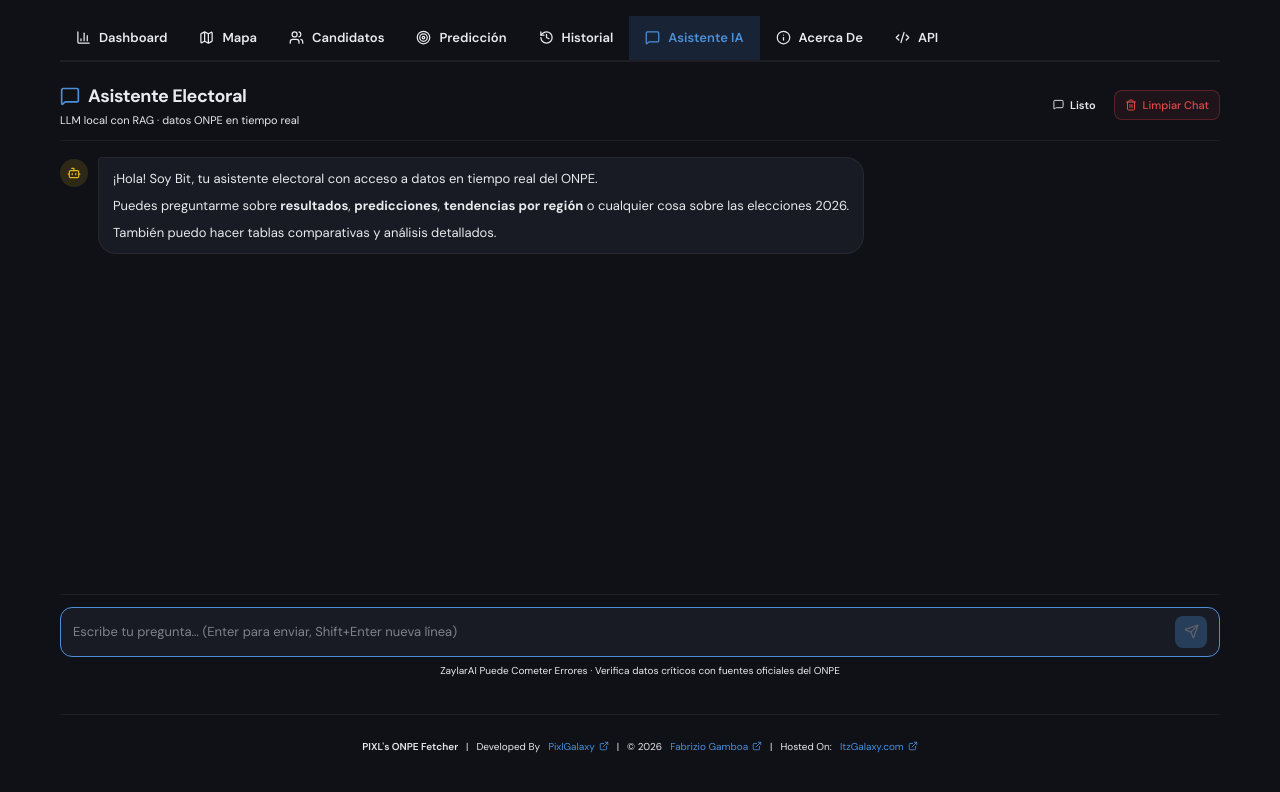
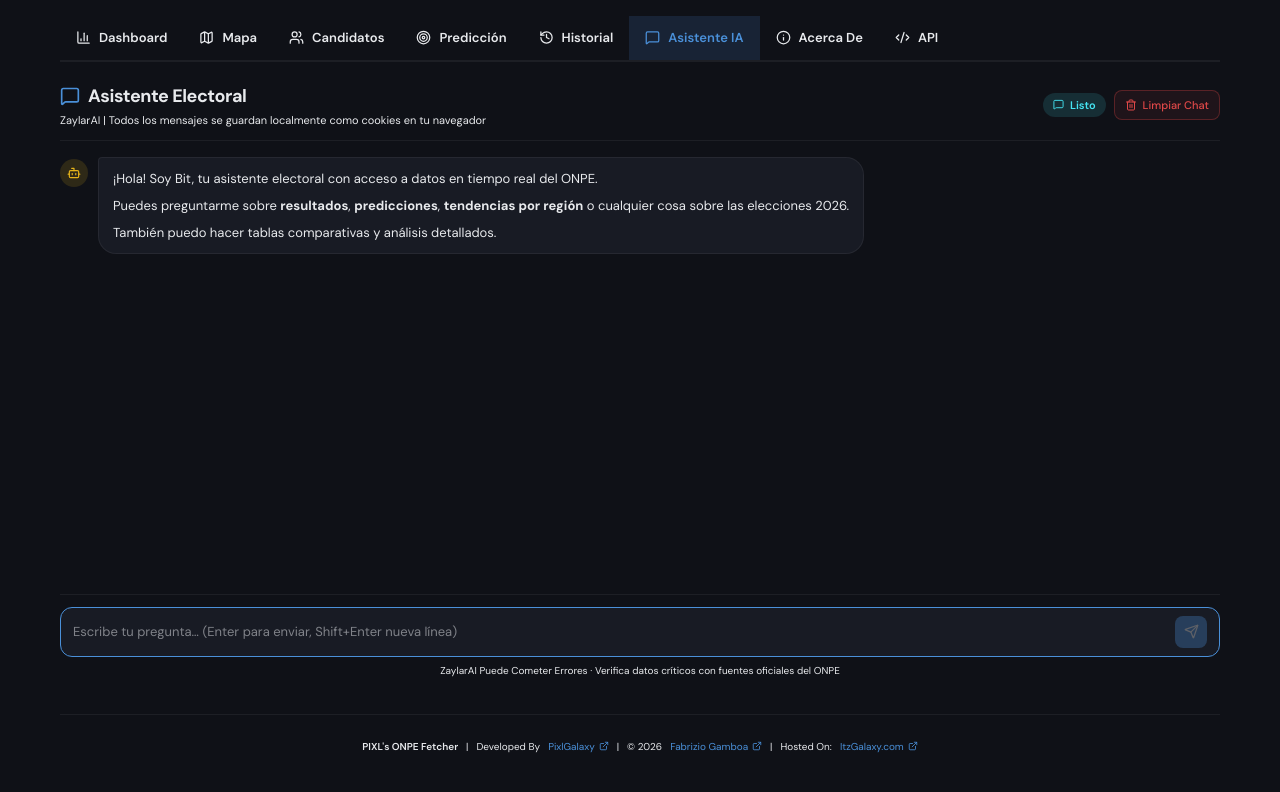
Before and after one commit to PixlGalaxy/Pixls_ONPE_Fetcher, a React (Vite) app in the folder Frontend/: page /chat in a window 1280 px wide. Shown: the top 792 px of the page. Built offline with nearby package versions, Linux system fonts and the light colour scheme; no server answers.

Commit message:
chore(frontend): update chatpage

```diff
--- a/Frontend/src/pages/ChatPage.tsx
+++ b/Frontend/src/pages/ChatPage.tsx
@@ -26,7 +26,6 @@ function loadSavedMessages(): Message[] | null {
     const raw = localStorage.getItem(STORAGE_KEY);
     if (!raw) return null;
     const parsed = JSON.parse(raw) as Message[];
-    // Filtra burbujas de asistente vacías que puedan haber quedado de un stream interrumpido
     const filtered = parsed.filter(m => !(m.role === 'assistant' && !m.content.trim()));
     return filtered.length > 0 ? filtered : null;
   } catch {
@@ -49,11 +48,11 @@ function clearSavedMessages(): void {
 /* ── Status badge ───────────────────────────────────────────────────────── */
 
 const STATUS_CFG: Record<ModelStatus, { label: string; color: string; icon: JSX.Element }> = {
-  idle:          { label: 'Listo',            color: 'var(--tx3)', icon: <MessageSquare size={11} /> },
+  idle:          { label: 'Listo',            color: '#45e5f3', icon: <MessageSquare size={11} /> },
   loading_model: { label: 'Cargando modelo en Zaylar…', color: '#E6B41A',    icon: <Loader2 size={11} className="animate-spin" /> },
-  model_loaded:  { label: 'Modelo listo',     color: '#22c55e',    icon: <CheckCircle2 size={11} /> },
+  model_loaded:  { label: 'Modelo Listo',     color: '#22c55e',    icon: <CheckCircle2 size={11} /> },
   inference:     { label: 'Generando…',       color: '#4A90D9',    icon: <Zap size={11} /> },
-  streaming:     { label: 'Transmitiendo…',   color: '#4A90D9',    icon: <Radio size={11} /> },
+  streaming:     { label: 'Stremeando',   color: '#4A90D9',    icon: <Radio size={11} /> },
   done:          { label: 'Completado',       color: '#22c55e',    icon: <CheckCircle2 size={11} /> },
   error:         { label: 'Error',            color: '#E04848',    icon: <AlertTriangle size={11} /> },
 };
@@ -390,7 +389,7 @@ export default function ChatPage() {
             Asistente Electoral
           </h1>
           <p className="text-[11px] mt-0.5" style={{ color: 'var(--tx3)' }}>
-            LLM local con RAG · datos ONPE en tiempo real
+            ZaylarAI | Todos los mensajes se guardan localmente como cookies en tu navegador
           </p>
         </div>
 
```
